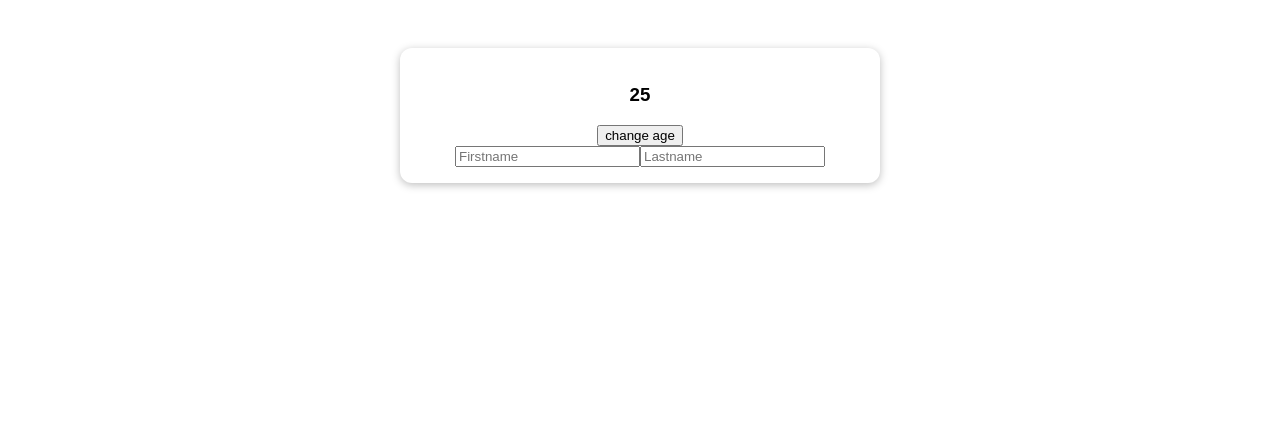
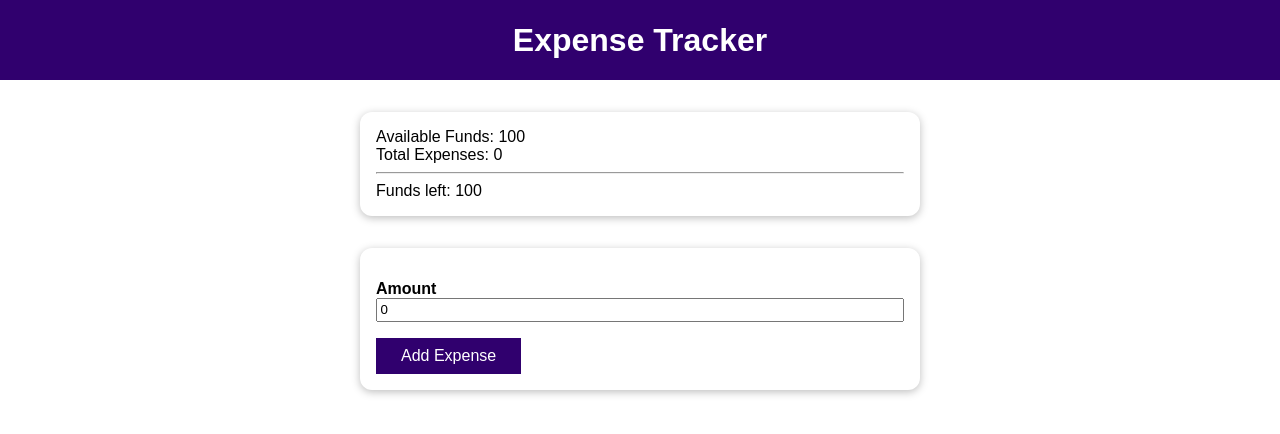
Before and after one commit to PpraepP/vue-composition-101, a Vue app: page / in a window 1280 px wide. Shown: the top 434 px of the page. Built offline with nearby package versions, Linux system fonts and the light colour scheme; the HTML template or start-up script is replaced by a standard one.

Commit message:
updated task

```diff
--- a/src/App.vue
+++ b/src/App.vue
@@ -1,75 +1,50 @@
 <template>
-  <section class="container">
-    <h2>{{ username }}</h2>
-    <h3>{{ age }}</h3>
-    <button @click="setAge">change age</button>
-    <div>
-      <!-- use function -->
-      <!-- <input type="text" placeholder="Firstname" @input="setFirstname">
-      <input type="text" placeholder="Lastname" @input="setLastname"> -->
-      <input type="text" placeholder="Firstname" v-model="firstname">
-      <input type="text" placeholder="Lastname" v-model="lastname">
-    </div>
+  <header>
+    <h1>Expense Tracker</h1>
+  </header>
+  <section>
+    <div>Available Funds: {{ availableFunds }}</div>
+    <div>Total Expenses: {{ currentExpenses }}</div>
+    <hr />
+    <div>Funds left: {{ remainingFunds }}</div>
+  </section>
+  <section>
+    <form @submit.prevent="addExpense">
+      <div>
+        <label for="amount">Amount</label>
+        <input id="amount" type="number" v-model="enteredExpense" />
+      </div>
+      <button>Add Expense</button>
+    </form>
   </section>
 </template>
 
 <script>
-import { ref, computed, watch } from "vue";
 export default {
-  setup(){
-    const uAge = ref(25);
-    const firstname = ref('');
-    const lastname = ref('');
-
-    //computed(function() { //code here });
-    const uName = computed(() =>
-      `${firstname.value} ${lastname.value}`
-    )
-
-    // watch with single value
-    // watch(uAge, function(newVal, oldVal){
-    //   console.log('old age', oldVal);
-    //   console.log('new age', newVal)
-    // })
-
-    // watch with muti value
-    watch([uAge, uName], function(newVals, oldVals){
-      console.log('old age', oldVals);
-      console.log('new age', newVals)
-    })
-
-    function setNewAge(){
-      // if use ref() => uAge.value = 25
-      // if use reactive() => user.age = 25
-      uAge.value = 26
-    }
-
-    function setFirstname(evt){
-      firstname.value = evt.target.value;
-    }
-
-    function setLastname(evt){
-      lastname.value = evt.target.value;
-    }
-
-    return { username: uName, age: uAge, setAge: setNewAge, setFirstname, setLastname, firstname, lastname}
+  data() {
+    return {
+      availableFunds: 100,
+      currentExpenses: 0,
+      enteredExpense: 0,
+    };
   },
-  // data() {
-  //   return {
-  //     userName: 'Maximilian',
-  //      age: 20
-  //   };
-  // },
-  // methods: {
-  //   setAge(){
-  //     this.age = 25
-  //   }
-  // },
-  // watch: {
-  //   age(val){
-  //     console.log('age is', val)
-  //   }
-  // }
+  computed: {
+    remainingFunds() {
+      return this.availableFunds - this.currentExpenses;
+    },
+  },
+  methods: {
+    addExpense() {
+      this.currentExpenses += this.enteredExpense;
+    },
+  },
+  watch: {
+    remainingFunds(val) {
+      if (val < 0) {
+        alert('You are broke!');
+      }
+    },
+  },
 };
 </script>
 
@@ -77,21 +52,51 @@
 * {
   box-sizing: border-box;
 }
-
 html {
   font-family: sans-serif;
 }
-
 body {
   margin: 0;
 }
+header {
+  width: 100%;
+  height: 5rem;
+  display: flex;
+  justify-content: center;
+  align-items: center;
+  background-color: #30006e;
+  color: white;
+}
+section {
+  margin: 2rem auto;
+  max-width: 35rem;
+  padding: 1rem;
+  box-shadow: 0 2px 8px rgba(0, 0, 0, 0.26);
+  border-radius: 12px;
+}
 
-.container {
-  margin: 3rem auto;
-  max-width: 30rem;
-  border-radius: 12px;
-  box-shadow: 0 2px 8px rgba(0, 0, 0, 0.26);
-  padding: 1rem;
-  text-align: center;
+form div {
+  margin: 1rem 0;
+}
+input {
+  width: 100%;
+  padding: 0.15rem;
+}
+label {
+  font-weight: bold;
+  margin: 0.5rem 0;
+}
+button {
+  background-color: #30006e;
+  border: 1px solid #30006e;
+  font: inherit;
+  cursor: pointer;
+  padding: 0.5rem 1.5rem;
+  color: white;
+}
+button:hover,
+button:active {
+  background-color: #5819ac;
+  border-color: #5819ac;
 }
 </style>
```
